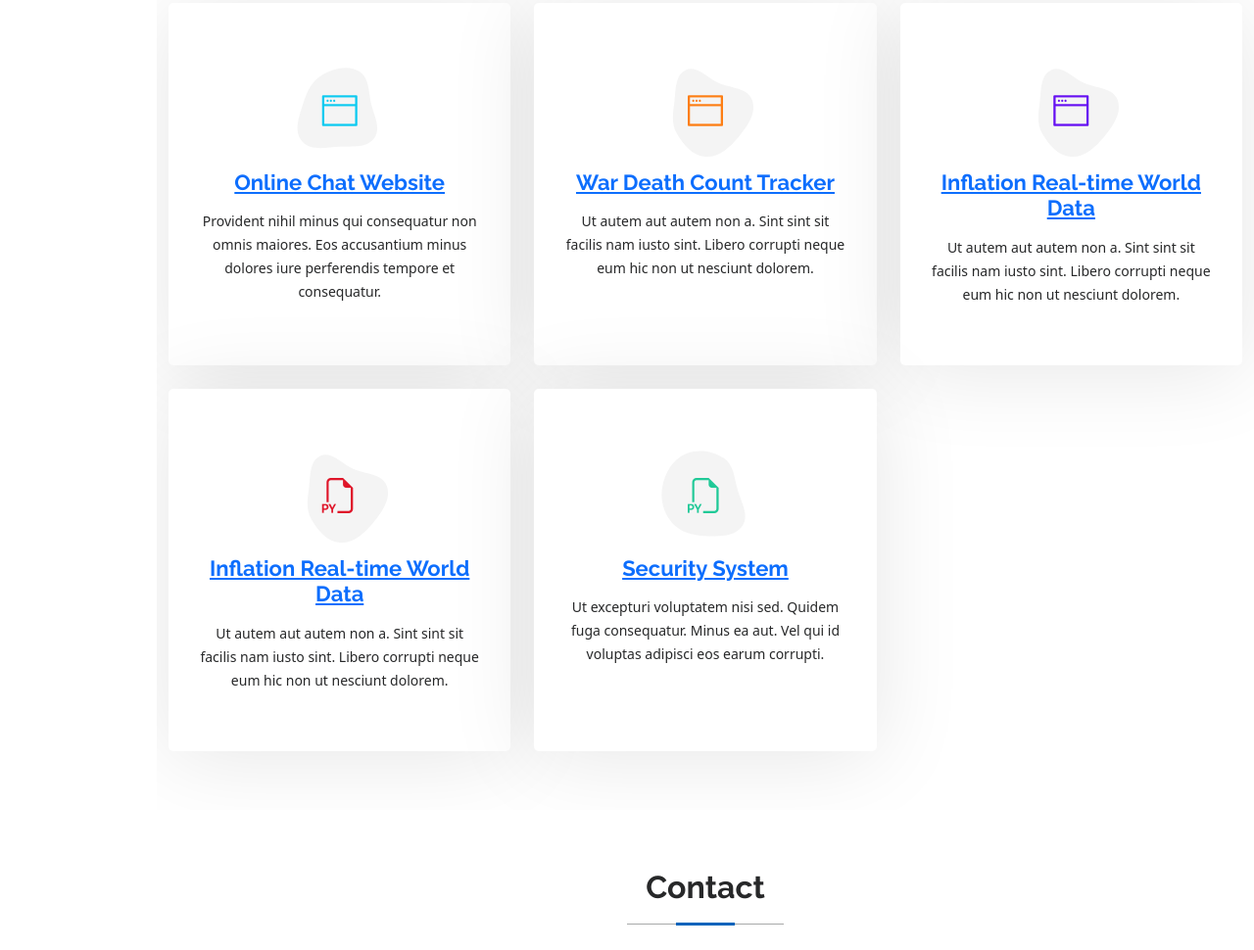
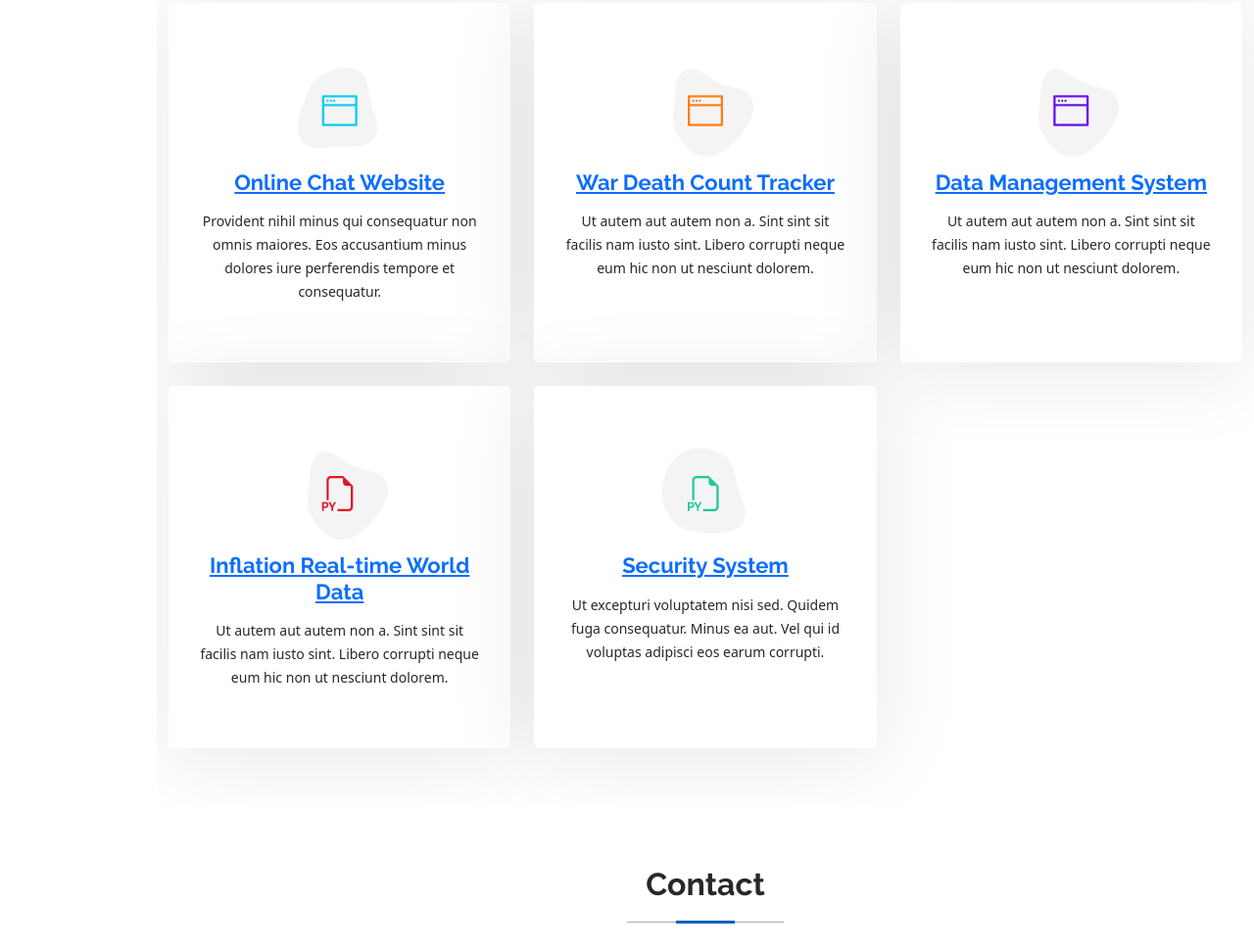
Before and after one commit to AbhinavChaulagai/Portfolio, a plain HTML site: page index.html in a window 1280 px wide. Shown: the part 2379-3349 px from the top of the page at 98% size. Drawn offline with Linux system fonts and the light colour scheme.

Commit message:
Update index.html

```diff
--- a/index.html
+++ b/index.html
@@ -215,8 +215,8 @@
                 </svg>
                 <i class="bi bi-window-fullscreen"></i>
               </div>
-              <a href="#" class="stretched-link" target="_blank">
-                <h3>Inflation Real-time World Data</h3>
+              <a href="https://github.com/AbhinavChaulagai/Data-Mangement" class="stretched-link" target="_blank">
+                <h3>Data Management System</h3>
               </a>
               <p>Ut autem aut autem non a. Sint sint sit facilis nam iusto sint. Libero corrupti neque eum hic non ut nesciunt dolorem.</p>
             </div>
```
